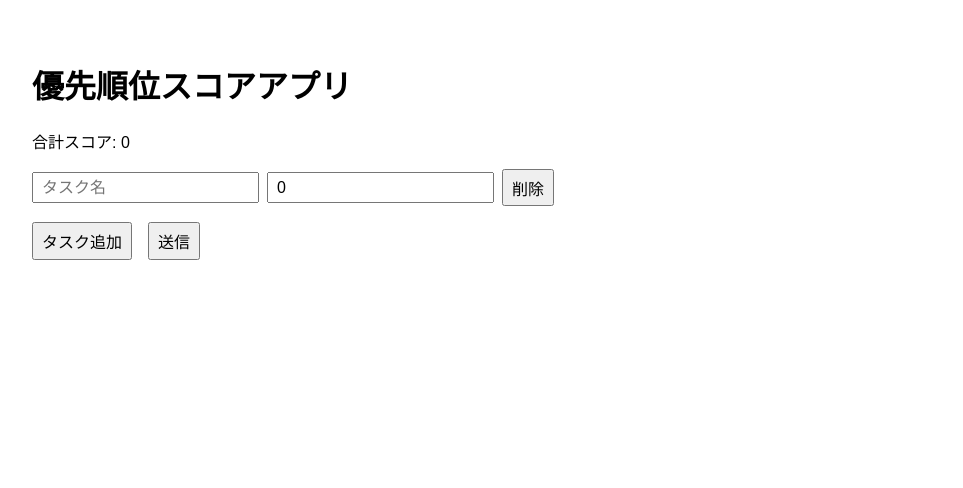
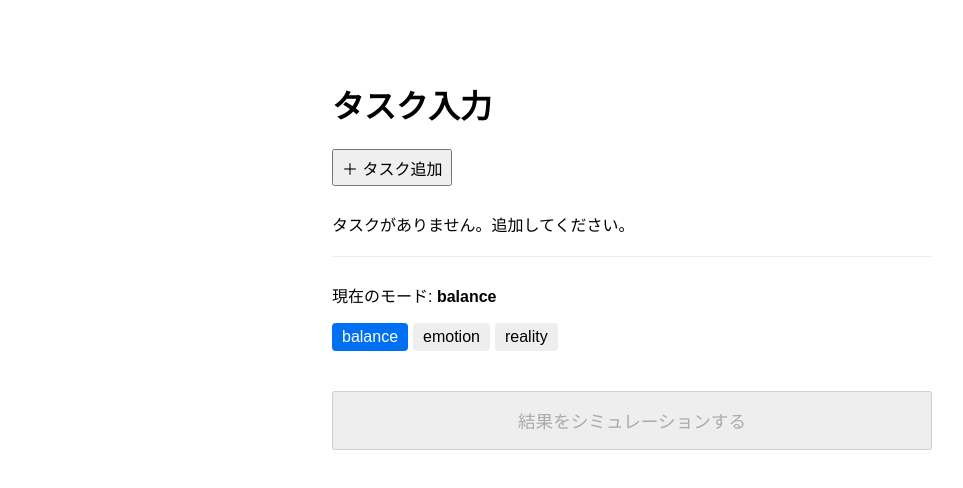
Before and after one commit to tk56impulse/priority-score-app, a Next.js app: page / in a window 1280 px wide. Shown: the top 488 px of the page, without its empty margins (8-971 px from the left). Built offline with nearby package versions, Linux system fonts and the light colour scheme.

Commit message:
20260218

```diff
--- /dev/null
+++ b/app/page.module.css
@@ -0,0 +1,42 @@
+.container {
+  max-width: 600px;
+  margin: auto;
+  padding: 24px;
+}
+
+.title {
+  font-size: 1.8rem;
+  margin-bottom: 16px;
+}
+
+.addButton {
+  padding: 8px 12px;
+  margin-bottom: 16px;
+  background-color: #0070f3;
+  color: white;
+  border: none;
+  border-radius: 6px;
+  cursor: pointer;
+}
+
+.taskCard {
+  border: 1px solid #ddd;
+  padding: 16px;
+  margin-bottom: 12px;
+  border-radius: 8px;
+  background: #fafafa;
+}
+
+.inputRow {
+  display: flex;
+  gap: 8px;
+  margin-bottom: 8px;
+}
+
+.smallInput {
+  width: 70px;
+}
+
+.fullInput {
+  width: 100%;
+}
--- a/app/page.tsx
+++ b/app/page.tsx
@@ -1,81 +1,149 @@
-"use client";
-import { useState } from "react";
-import { useRouter } from "next/navigation";
+import styles from './page.module.css'
+import TaskCard from '../components/TaskCard'
 
-type Task = { name: string; score: number };
 
-export default function Home() {
-  const [tasks, setTasks] = useState<Task[]>([{ name: "", score: 0 }]);
-  const router = useRouter();
 
-  // タスクの値を更新
-  const handleChange = (index: number, field: keyof Task, value: string) => {
-    setTasks(prevTasks =>
-      prevTasks.map((task, i) => {
-        if (i !== index) return task;
-        return { ...task, [field]: field === "score" ? Number(value) : value };
+
+'use client'
+import { useState, useEffect, } from 'react'
+import { useRouter } from 'next/navigation'
+import { v4 as uuid } from 'uuid'
+
+
+type Task = {
+  id: string
+  title: string
+  description?: string
+  emotion: number
+  reality: number
+}
+
+type Mode = 'balance' | 'emotion' | 'reality'
+
+export default function HomePage() {
+  const [tasks, setTasks] = useState<Task[]>(() => {
+  if (typeof window === 'undefined') return []
+  const saved = localStorage.getItem('tasks')
+  return saved ? JSON.parse(saved) : []
   })
-    );
-  };
 
-  // タスクを追加
-  const addTask = () => setTasks([...tasks, { name: "", score: 0 }]);
+  const [mode, setMode] = useState<Mode>(() => {
+  if (typeof window === 'undefined') return 'balance'
+  const saved = localStorage.getItem('mode')
+  return saved ? (saved as Mode) : 'balance'
+  })
 
-  // タスクを削除
-  const removeTask = (index: number) => {
-    const newTasks = [...tasks];
-    newTasks.splice(index, 1);
-    setTasks(newTasks);
-  };
+  const router = useRouter()
 
-  // 合計スコアを計算
-  const totalScore = tasks.reduce((sum, t) => sum + t.score, 0);
+ useEffect(() => {
+  localStorage.setItem('tasks', JSON.stringify(tasks))
+ }, [tasks])
 
-  // 送信して結果ページへ
-  const submitTasks = async () => {
-    const res = await fetch("/api/score", {
-      method: "POST",
-      headers: { "Content-Type": "application/json" },
-      body: JSON.stringify({ tasks }),
-    });
-    const data = await res.json();
-    router.push(`/result?data=${encodeURIComponent(JSON.stringify(data.sorted))}`);
-  };
+ useEffect(() => {
+  localStorage.setItem('mode', mode)
+ }, [mode])
+
+ const createEmptyTask = (): Task => ({
+  id: uuid(),
+  title: '',
+  description: '',
+  emotion: 0,
+  reality: 0
+ })
+
+ const addTask = () => {
+  setTasks(prev => [...prev, createEmptyTask()])
+ }
+
+
+
+  const updateTask = (id: string, field: keyof Task, value: string | number) => {
+    setTasks(prev => prev.map(task =>
+      task.id === id ? { ...task, [field]: value } : task
+    ))
+  }
+
+  const removeTask = (id: string) => {
+    setTasks(prev => prev.filter(t => t.id !== id))
+  }
 
   return (
-    <main>
-      <h1>優先順位スコアアプリ</h1>
-      <p>合計スコア: {totalScore}</p>
-      {tasks.map((task, idx) => (
-        <div key={idx} style={{ marginBottom: "0.5rem", display: "flex", gap: "0.5rem", alignItems: "center" }}>
+    <div style={{ maxWidth: 600, margin: 'auto', padding: 20 }}>
+      <h1>タスク入力</h1>
+      <button onClick={addTask} style={{ marginBottom: 10 }}>＋ タスク追加</button>
+
+      {tasks.length === 0 && <p>タスクがありません。追加してください。</p>}
+
+      {tasks.map((task) => (
+        <div key={task.id} style={{ marginBottom: 15, border: '1px solid #ccc', padding: 15, borderRadius: 8 }}>
+          <div style={{ display: 'flex', gap: 10, marginBottom: 8 }}>
             <input
-            type="text"
               placeholder="タスク名"
-            value={task.name}
-            onChange={(e) => handleChange(idx, "name", e.target.value)}
+              value={task.title}
+              onChange={e => updateTask(task.id, 'title', e.target.value)}
+              style={{ flex: 1 }}
             />
             <input
+              placeholder="感情"
               type="number"
-            placeholder="スコア"
-            value={task.score}
-            onChange={(e) => handleChange(idx, "score", e.target.value)}
+              value={task.emotion}
+              onChange={e => updateTask(task.id, 'emotion', Number(e.target.value))}
+              style={{ width: 60 }}
             />
+
+            <input
+              type="number"
+              placeholder="現実"
+              value={task.reality}
+              onChange={e => updateTask(task.id, 'reality', Number(e.target.value))}
+              style={{ width: 60 }}
+            />
+            <button onClick={() => removeTask(task.id)} style={{ color: 'red' }}>削除</button>
+          </div>
+          <input
+            placeholder="簡単な説明（任意）"
+            value={task.description || ''}
+            onChange={e => updateTask(task.id, 'description', e.target.value)}
+            style={{ width: '100%' }}
+          />
+        </div>
+      ))}
+
+      <div style={{ marginTop: 20, padding: '10px 0', borderTop: '1px solid #eee' }}>
+        <p>現在のモード: <strong>{mode}</strong></p>
+        <div style={{ display: 'flex', gap: 5 }}>
+          {(['balance', 'emotion', 'reality'] as const).map(m => (
             <button
-            style={{ cursor: "pointer" }}
-            onClick={() => removeTask(idx)}
+              key={m}
+              onClick={() => setMode(m)}
+              style={{
+                padding: '5px 10px',
+                backgroundColor: mode === m ? '#0070f3' : '#eee',
+                color: mode === m ? 'white' : 'black',
+                border: 'none',
+                borderRadius: 4,
+                cursor: 'pointer'
+              }}
             >
-            削除
+              {m}
+            </button>
+          ))}
+        </div>
+      </div>
+
+      <button
+        onClick={() => router.push('/result')}
+        disabled={tasks.length === 0}
+        style={{
+          marginTop: 30,
+          width: '100%',
+          padding: 15,
+          fontSize: '1.1rem',
+          cursor: tasks.length === 0 ? 'not-allowed' : 'pointer'
+        }}
+      >
+        結果をシミュレーションする
       </button>
     </div>
-      ))}
-      <div style={{ marginTop: "1rem" }}>
-        <button onClick={addTask} style={{ marginRight: "1rem", cursor: "pointer" }}>
-          タスク追加
-        </button>
-        <button onClick={submitTasks} style={{ cursor: "pointer" }}>
-          送信
-        </button>
-      </div>
-    </main>
-  );
+  )
 }
--- /dev/null
+++ b/components/TaskCard.tsx
@@ -0,0 +1,60 @@
+import React from 'react'
+
+type Task = {
+  id: string
+  title: string
+  description?: string
+  emotion: number
+  reality: number
+}
+
+type Props = {
+  task: Task
+  updateTask: (id: string, field: keyof Task, value: string | number) => void
+  removeTask: (id: string) => void
+}
+
+export default function TaskCard({ task, updateTask, removeTask }: Props) {
+  return (
+    <div style={{ marginBottom: 15, border: '1px solid #ccc', padding: 15, borderRadius: 8 }}>
+      <div style={{ display: 'flex', gap: 10, marginBottom: 8 }}>
+        <input
+          placeholder="タスク名"
+          value={task.title}
+          onChange={e => updateTask(task.id, 'title', e.target.value)}
+          style={{ flex: 1 }}
+        />
+
+        <input
+          placeholder="感情"
+          type="number"
+          value={task.emotion}
+          onChange={e => updateTask(task.id, 'emotion', Number(e.target.value))}
+          style={{ width: 60 }}
+        />
+
+        <input
+          type="number"
+          placeholder="現実"
+          value={task.reality}
+          onChange={e => updateTask(task.id, 'reality', Number(e.target.value))}
+          style={{ width: 60 }}
+        />
+
+        <button
+          onClick={() => removeTask(task.id)}
+          style={{ color: 'red' }}
+        >
+          削除
+        </button>
+      </div>
+
+      <input
+        placeholder="簡単な説明（任意）"
+        value={task.description || ''}
+        onChange={e => updateTask(task.id, 'description', e.target.value)}
+        style={{ width: '100%' }}
+      />
+    </div>
+  )
+}
--- a/package.json
+++ b/package.json
@@ -11,7 +11,8 @@
   "dependencies": {
     "next": "16.1.6",
     "react": "19.2.3",
-    "react-dom": "19.2.3"
+    "react-dom": "19.2.3",
+    "uuid": "^13.0.0"
   },
   "devDependencies": {
     "@tailwindcss/postcss": "^4",
```
Also changed, not shown: app/result/page.tsx (+81 -66 lines), 1 other file (tests, documents, lock files or other folders). Lines whose indentation alone changed are shown as unchanged.
